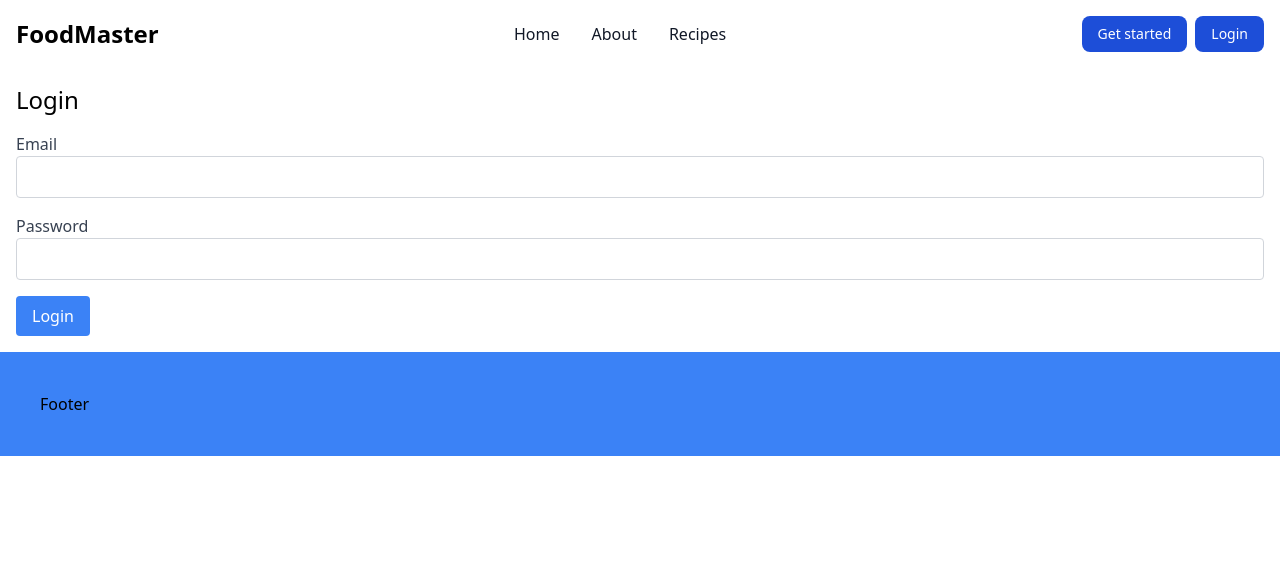
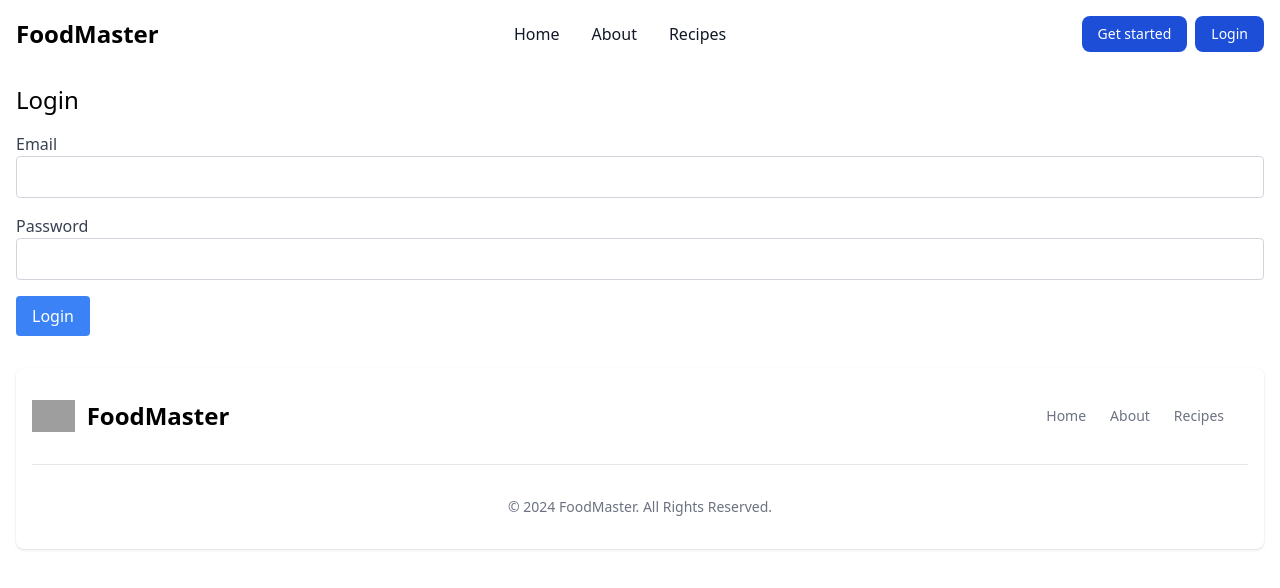
Before and after one commit to Filip-git/FoodMaster, a React (Vite) app: page /login in a window 1280 px wide. Shown: the top 588 px of the page. Built offline with nearby package versions, Linux system fonts and the light colour scheme; no server answers; grey boxes are pictures that could not be loaded.

Commit message:
Update Footer.jsx

```diff
--- a/src/components/Footer.jsx
+++ b/src/components/Footer.jsx
@@ -1,7 +1,41 @@
+import React from 'react';
+import { Link } from 'react-router-dom';
+
 const Footer = () => {
+  const currentDate = new Date().getFullYear();
+
   return (
-    <div className="bg-blue-500 p-10">Footer</div>
-  )
+    <footer className="bg-white rounded-lg shadow dark:bg-gray-900 m-4">
+      <div className="w-full max-w-screen-xl mx-auto p-4 md:py-8">
+        <div className="sm:flex sm:items-center sm:justify-between">
+          <Link to="/" className="flex items-center mb-4 sm:mb-0 space-x-3 rtl:space-x-reverse">
+            <img src="https://flowbite.com/docs/images/logo.svg" className="h-8" alt="FoodMaster Logo" />
+            <span className="self-center text-2xl font-semibold whitespace-nowrap dark:text-white">FoodMaster</span>
+          </Link>
+          <ul className="flex flex-wrap items-center mb-6 text-sm font-medium text-gray-500 sm:mb-0 dark:text-gray-400">
+            <li>
+              <Link to="/" className="hover:underline me-4 md:me-6">Home</Link>
+            </li>
+            <li>
+              <Link to="/about" className="hover:underline me-4 md:me-6">About</Link>
+            </li>
+            <li>
+              <Link to="/recipes" className="hover:underline me-4 md:me-6">Recipes</Link>
+            </li>
+            {localStorage.getItem('isLoggedIn') === 'true' && (
+              <li>
+                <Link to="/add-recipe" className="hover:underline me-4 md:me-6">Add New Recipe</Link>
+              </li>
+            )}
+          </ul>
+        </div>
+        <hr className="my-6 border-gray-200 sm:mx-auto dark:border-gray-700 lg:my-8" />
+        <span className="block text-sm text-gray-500 sm:text-center dark:text-gray-400">
+          © {currentDate} <a href="https://flowbite.com/" className="hover:underline">FoodMaster</a>. All Rights Reserved.
+        </span>
+      </div>
+    </footer>
+  );
 }
 
-export default Footer
+export default Footer;
```
